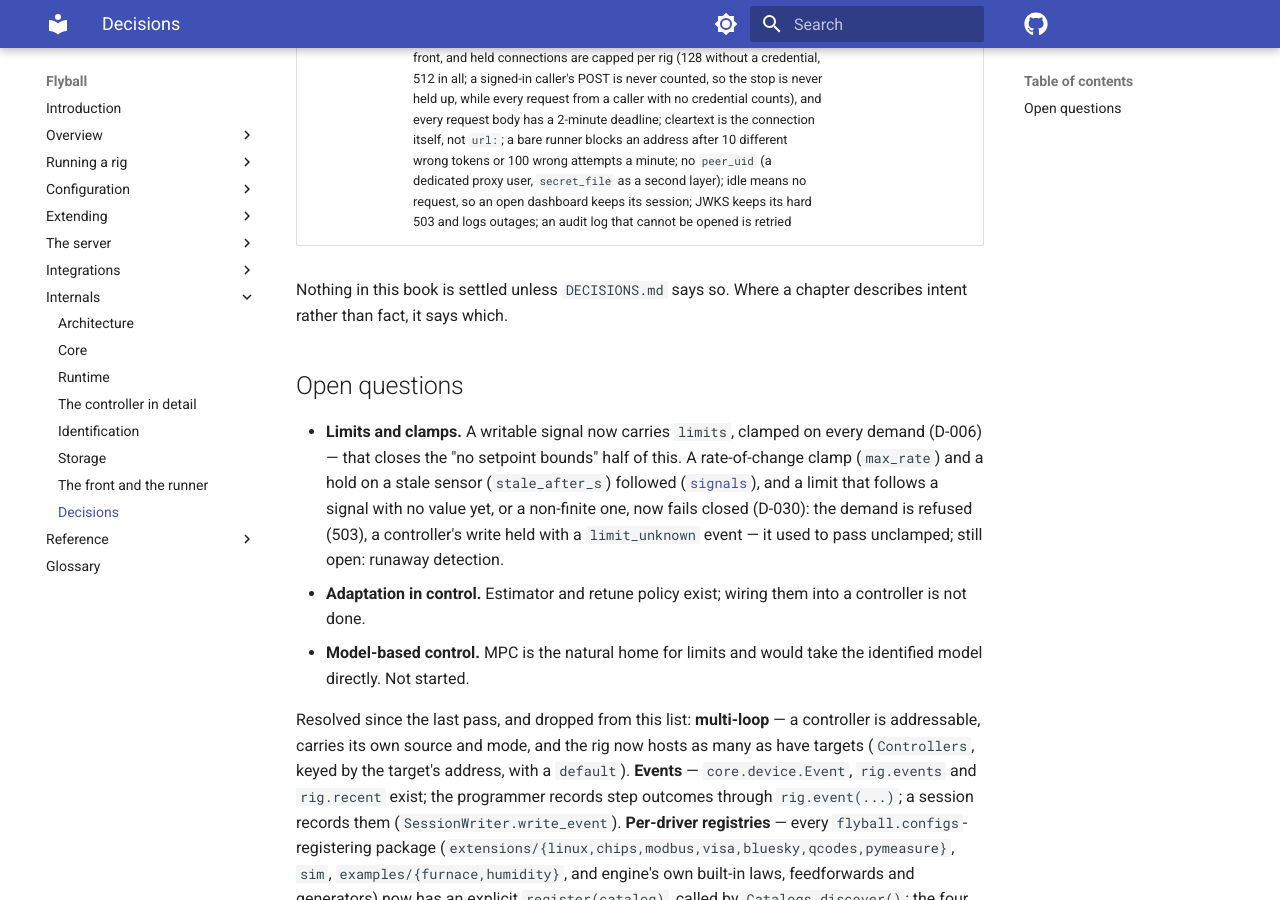
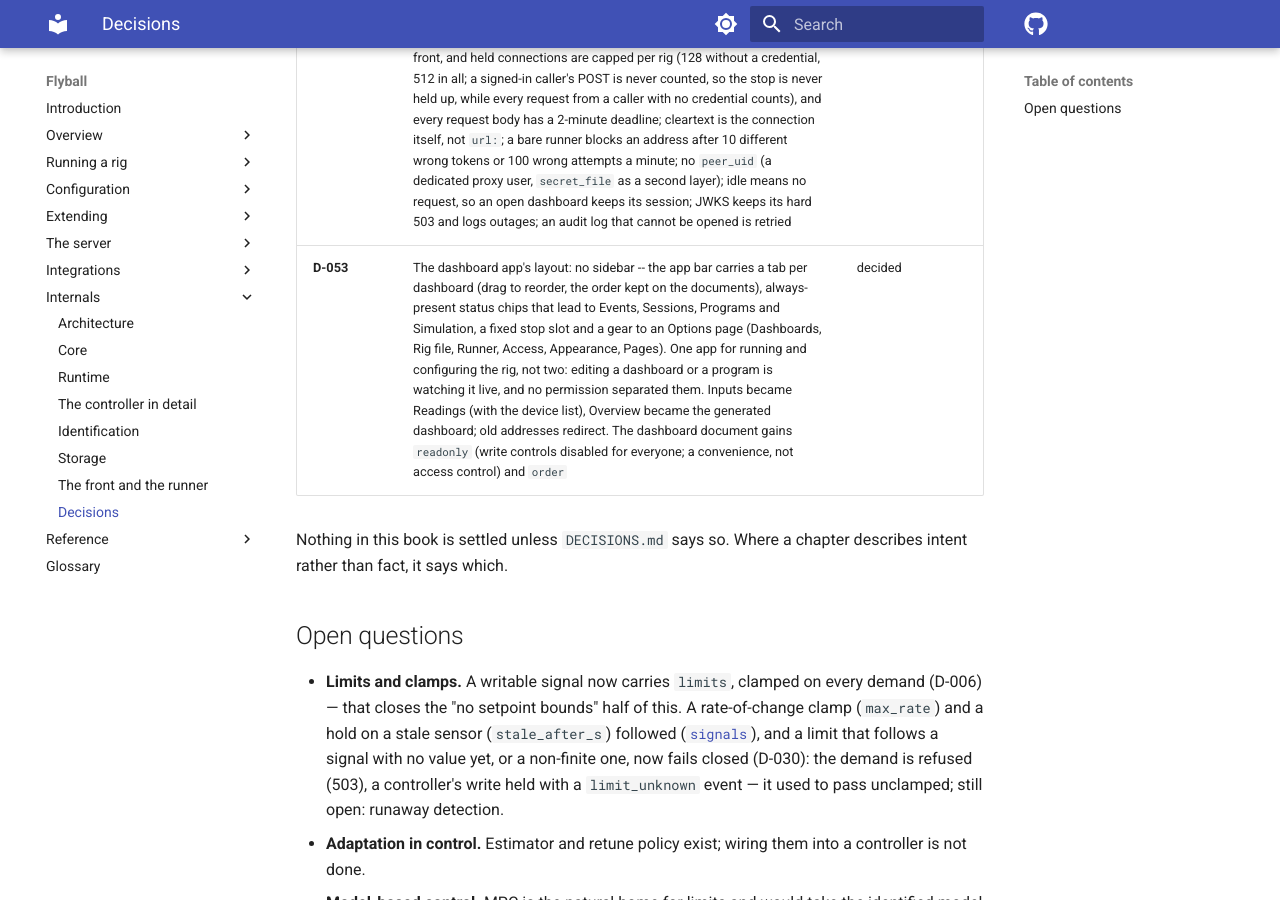
Before and after one commit to bengineer42/flyball, an MkDocs documentation site: the page built from book/src/6-internals/decisions.md, in a window 1280 px wide and 900 px high, scrolled down 5334 px. Built offline with MkDocs 1.6.1 and Material for MkDocs 9.7.7, drawn with Linux system fonts in a browser that asks for light colours; comment, search, counter and statistics services are not loaded; the version menu is left out.

Commit message:
docs: D-053, the dashboard app's layout, in the decisions index
Signed-off-by: Bengineer <158306087+bengineer42@users.noreply.github.com>

```diff
--- a/book/src/6-internals/decisions.md
+++ b/book/src/6-internals/decisions.md
@@ -38,6 +38,7 @@ are in `DECISIONS.md` at the repository root; this is the index.
 | **D-045** | Repeated Ctrl-C on `flyball run` escalates and never orphans the runner: the first press stops it, the second hurries it (SIGINT), the third kills its process group; `flyball` exits after the runner. A hangup never counts | decided |
 | **D-046** | The front reads every rig file and `--set` the runner reads, so a `runner.front` in a later file or a `--set` is never ignored; `--` and a negative-number argument are refused. `flyball token create --config` takes the same | decided |
 | **D-047** | The review's smaller choices: a caller with no verb is answered by the front, and held connections are capped per rig (128 without a credential, 512 in all; a signed-in caller's POST is never counted, so the stop is never held up, while every request from a caller with no credential counts), and every request body has a 2-minute deadline; cleartext is the connection itself, not `url:`; a bare runner blocks an address after 10 different wrong tokens or 100 wrong attempts a minute; no `peer_uid` (a dedicated proxy user, `secret_file` as a second layer); idle means no request, so an open dashboard keeps its session; JWKS keeps its hard 503 and logs outages; an audit log that cannot be opened is retried | decided |
+| **D-053** | The dashboard app's layout: no sidebar -- the app bar carries a tab per dashboard (drag to reorder, the order kept on the documents), always-present status chips that lead to Events, Sessions, Programs and Simulation, a fixed stop slot and a gear to an Options page (Dashboards, Rig file, Runner, Access, Appearance, Pages). One app for running and configuring the rig, not two: editing a dashboard or a program is watching it live, and no permission separated them. Inputs became Readings (with the device list), Overview became the generated dashboard; old addresses redirect. The dashboard document gains `readonly` (write controls disabled for everyone; a convenience, not access control) and `order` | decided |
 
 Nothing in this book is settled unless `DECISIONS.md` says so. Where a
 chapter describes intent rather than fact, it says which.
```
